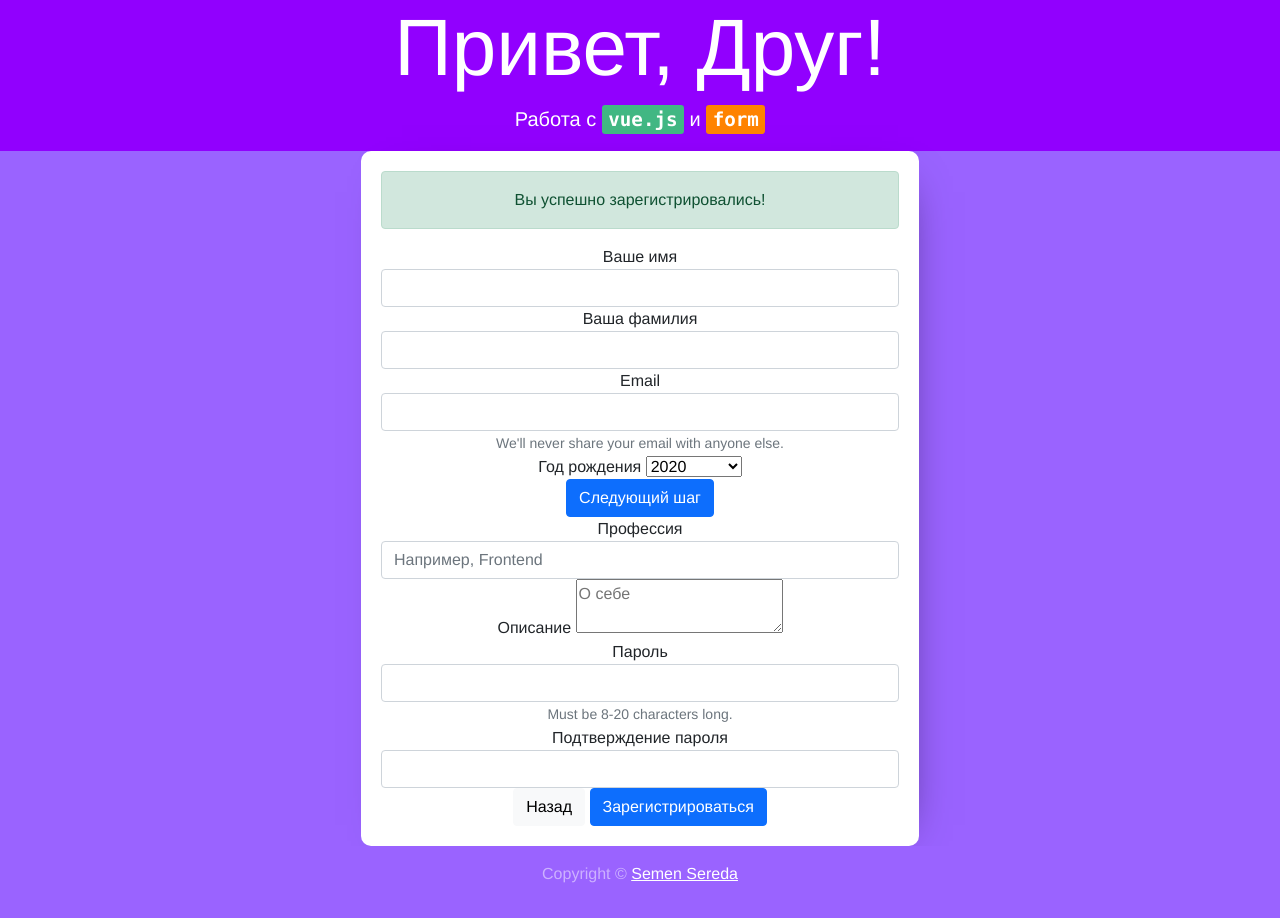
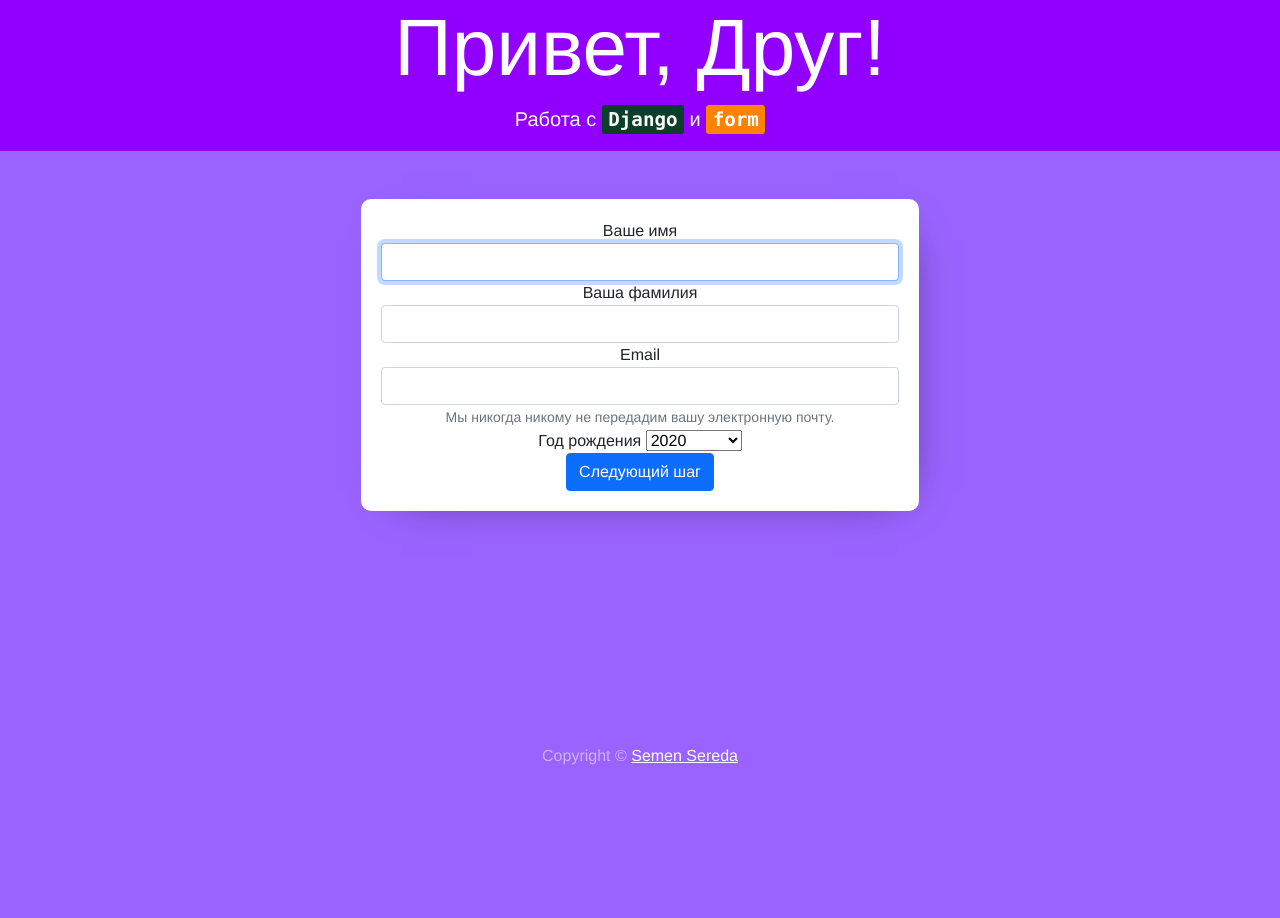
Before and after one commit to PrincePepper/django_validation, a Django app: page / in a window 1280 px wide. After the commit the page ends 765 px from the top, so only its background shows below. Run offline with Django 3.2, Linux system fonts and the light colour scheme; some libraries are stand-ins or nearby versions.

Commit message:
#start commit

```diff
--- a/django_validation/settings.py
+++ b/django_validation/settings.py
@@ -25,7 +25,7 @@ SECRET_KEY = 'yiqk)+xp1gw1(btq+tj^^wx$lr7f&=5qbdw@l_c)%1rzy$v1)!'
 # SECURITY WARNING: don't run with debug turned on in production!
 DEBUG = True
 
-ALLOWED_HOSTS = []
+ALLOWED_HOSTS = ['*']
 
 # Application definition
 
--- a/templates/validation/main.html
+++ b/templates/validation/main.html
@@ -6,77 +6,78 @@
 {% block jumbotron %}
     <div class="jumbotron">
         <h1 class="display-1">Привет, Друг!</h1>
-        <p class="lead">Работа с <kbd class="first_">vue.js</kbd> и <kbd class="second_">form</kbd></p>
+        <p class="lead">Работа с <kbd class="first_">Django</kbd> и <kbd class="second_">form</kbd></p>
     </div>
 {% endblock %}
 
 {% block content %}
     <div>
-        <form novalidate class="validate">
-            <div class="alert alert-success" role="alert">
+        <form class="validate">
+            <div id="alert" class="alert alert-success" role="alert" style="display: none">
                 Вы успешно зарегистрировались!
             </div>
 
-            <div id="step-1" class="needs-validation ">
+            <div id="step-1" class="needs-validation">
                 <div class="form-group">
                     <label for="name">Ваше имя</label>
-                    <input id="name" type="text" name="name" class="name form-control" required/>
+                    <input id="name" type="text" name="name" class="form-control" autofocus="autofocus"/>
                 </div>
 
                 <div class="form-group">
                     <label for="surname">Ваша фамилия</label>
-                    <input id="surname" type="text" name="surname" class="name form-control" required/>
+                    <input id="surname" type="text" name="surname" class="form-control"/>
                 </div>
 
                 <div class="form-group">
                     <label for="email">Email</label>
-                    <input type="email" class="form-control" id="exampleInputEmail1" aria-describedby="emailHelp"
-                           required>
-                    <small id="emailHelp" class="form-text text-muted">We'll never share your email with anyone
-                        else.</small>
+                    <input id="email" type="email" name="email" class="form-control" aria-describedby="emailHelp"/>
+                    <small id="emailHelp" class="form-text text-muted">Мы никогда никому не передадим вашу электронную
+                        почту.</small>
                 </div>
 
                 <div class="form-group">
                     <label for="year">Год рождения</label>
-                    <select id="year" class="custom-select" required>
+                    <select id="year" class="custom-select">
                         <option disabled value="">Выберите</option>
                     </select>
                 </div>
 
-                <button id="btn-step1" class="btn btn-primary" type="button" onclick="next_step('step-1','step-2')">
+                <button id="btn-step1" class="btn btn-primary" type="button"
+                        onclick="next_step('step-1','step-2')">
                     Следующий шаг
                 </button>
             </div>
-            {#style="display: none"#}
-            <div id="step-2">
+
+            <div id="step-2" style="display: none">
                 <div class="form-group">
                     <label for="career">Профессия</label>
-                    <input id="career" class="form-control" placeholder="Например, Frontend" type="text" required>
+                    <input id="career" type="text" name="career" class="form-control" placeholder="Например, Frontend">
                 </div>
 
                 <div class="form-group">
-                    <label for="career">Описание</label>
-                    <label><textarea placeholder="О себе"></textarea></label>
+                    <label for="description">Описание</label>
+                    <label class=""><textarea placeholder="О себе" id="description"
+                                              name="description"></textarea></label>
                 </div>
 
                 <div class="form-group">
                     <label for="password">Пароль</label>
-                    <input id="password" class="form-control" type="text" required>
-                    <small id="passwordHelpInline" class="text-muted">Must be 8-20 characters long.</small>
+                    <input id="password" type="text" name="password" class="form-control">
+                    <small id="passwordHelpInline" class="text-muted">Должно быть 8-20 символов.</small>
                 </div>
 
                 <div class="form-group">
                     <label for="passwordConfirm">Подтверждение пароля</label>
-                    <input id="passwordConfirm" class="form-control" type="text" required>
+                    <input id="passwordConfirm" type="text" name="passwordConfirm" class="form-control">
                 </div>
+
                 <button id="btn-return" class="btn btn-light mr-2" type="button"
                         onclick="return_step('step-2','step-1')">Назад
                 </button>
-                <button id="btn-step2" class="btn btn-primary" type="submit">Зарегистрироваться</button>
+                <button id="submit" class="btn btn-primary" type="button" onclick="submit_step()">Зарегистрироваться
+                </button>
 
             </div>
-
-
         </form>
     </div>
 
@@ -84,7 +85,99 @@
         for (let temp = 2020; temp >= 1980; temp--) {
             $('#year').append('<option value="">' + temp + '</option>');
         }
+
+        $.validator.addMethod("letteronly", function (value, element) {
+            let regex = new RegExp("^[A-Za-zА-Яа-яЁё]+$");
+            return regex.test(value);
+
+        }, "используейте только буквы");
+
+        $.validator.addMethod("password", function (value, element) {
+            let regex = new RegExp("(?=^.{8,}$)((?=.*\d)|(?=.*\W+))(?![.\n])(?=.*[A-Z])(?=.*[a-z]).*$");
+
+            return regex.test(value);
+
+        }, "пароль должен состоять из строчных, прописных букв, цифр, спецсимволов.");
+
+        $("#passwordConfirm").on("keyup", function () { // Выполняем скрипт при изменении содержимого 2-го поля
+
+            let value_input1 = $("#password").val(); // Получаем содержимое 1-го поля
+            let value_input2 = $(this).val(); // Получаем содержимое 2-го поля
+
+            if (value_input1 !== value_input2) { // Условие, если поля не совпадают
+                $("#submit").attr("disabled", "disabled"); // Запрещаем отправку формы
+
+            } else { // Условие, если поля совпадают
+                $("#submit").removeAttr("disabled");  // Разрешаем отправку формы
+
+            }
+
+        });
+
+        let form = document.getElementsByClassName('needs-validation');
+        Array.prototype.filter.call(form, function () {
+            validator = $(".validate").validate({
+                rules: {
+                    name: {
+                        required: true,
+                        minlength: 2,
+                        letteronly: true
+                    },
+                    surname: {
+                        required: true,
+                        minlength: 2,
+                        letteronly: true
+                    },
+                    email: {
+                        required: true,
+                        email: true
+                    },
+                    career: {
+                        required: true,
+                        letteronly: true
+                    },
+                    description: {
+                        maxlength: 150,
+                    },
+                    password: {
+                        required: true,
+                        minlength: 8,
+                        password: true,
+                    },
+                    passwordConfirm: {
+                        required: true,
+                        minlength: 8,
+                        password: true,
+                    }
+
+                },
+                messages: {
+                    name: {
+                        required: "Пожалуйста заполните поле",
+                        minlength: "Введите хотя бы 2 буквы"
+                    },
+                    surname: {
+                        required: "Пожалуйста заполните поле",
+                        minlength: "Введите хотя бы 2 буквы"
+                    },
+                    email: {
+                        required: "Пожалуйста заполните поле",
+                        email: "Ваш адрес электронной почты должен быть в формате name@domain.com."
+                    },
+                    career: "Пожалуйста заполните поле",
+                    password: {
+                        required: "Пожалуйста заполните поле",
+                        minlength: "Минимум 8 символов"
+                    },
+                    passwordConfirm: {
+                        required: "Пожалуйста заполните поле",
+                        minlength: "Минимум 8 символов"
+                    }
+                }
+            })
+        });
     </script>
+
 {% endblock %}
 
 {% block footer %}
--- a/validation/static/validation/css/style.css
+++ b/validation/static/validation/css/style.css
@@ -1,15 +1,22 @@
-body {
-    background: #545151;
+
+input.error {
+    border: 1px solid #ff0000;
+}
+
+label.error {
+    color: #ff0000;
+    font-weight: normal;
 }
 
 .jumbotron {
     background-color: #9100FE;
+    margin-bottom: 3rem;
     padding: 0;
     color: white;
 }
 
 .first_ {
-    background-color: #41b783;
+    background-color: #0A4027;
     font-size: 1.5vmax;
     font-weight: bold;
 }
@@ -62,6 +69,7 @@ html {
 }
 
 body {
+    background: #545151;
     height: 100%;
 }
 
--- a/validation/static/validation/js/script.js
+++ b/validation/static/validation/js/script.js
@@ -1,3 +1,5 @@
+let validator;
+
 function toggle_visibility(id, boolen) {
     let e = document.getElementById(id);
     if (boolen === true)
@@ -6,61 +8,54 @@ function toggle_visibility(id, boolen) {
         e.style.display = 'block';
 }
 
+
 function next_step(id_old, id_next) {
+    let a1 = $("#name").valid()
+    let a2 = $("#surname").valid()
+    let a3 = $("#email").valid()
+    if (a1 && a2 && a3) {
+        toggle_visibility(id_old, true)
+        toggle_visibility(id_next, false)
+    }
 
-    let form = document.getElementsByClassName('needs-validation');
-    Array.prototype.filter.call(form, function () {
-        jQuery.validator.addMethod("letteronly", function (value, element) {
-            let regex = new RegExp("[.,\/#!$%\^&\*;:{}=\-_`~()0-9]+$");
-            let key = value;
-            return regex.test(key);
-
-        }, "please use only alphabetic characters");
-
-        let temp_valid = $(".validate").validate({
-            rules: {
-                surname: {
-                    required: true,
-                    minlength: 2,
-                    digits: false,
-                    letteronly: true,
-                },
-                surname: {
-                    required: true,
-                    minlength: 2,
-                    digits: false,
-                },
-                email: {
-                    required: true,
-                    email: true
-                }
-            },
-            messages: {
-                name: {
-                    required: "Please specify your name",
-                    letteronly: "22222222222222",
-                },
-                surname: {
-                    required: "We need your email address to contact you",
-                    digits: "111111111",
-
-                },
-                email: {
-                    required: "We need your email address to contact you",
-                    email: "Your email address must be in the format of name@domain.com"
-                }
-            }
-        })
-        if (temp_valid.errorList.length === 0)
-            console.log(1111)
-        console.log(temp_valid)
-    });
-
-    // toggle_visibility(id_old, true)
-    // toggle_visibility(id_next, false)
 }
 
 function return_step(id_new, id_old) {
     toggle_visibility(id_new, true)
     toggle_visibility(id_old, false)
 }
+
+function submit_step() {
+    let a1 = $("#career").valid()
+    let a2 = $("#description").valid()
+    let a3 = $("#password").valid()
+    let a4 = $("#passwordConfirm").valid()
+    if (a1 && a2 && a3 && a4) {
+        console.group("Form second")
+        console.log('Вы успешно зарегистрированны!')
+        console.log('Ваше имя: ' + $("#name").val())
+        console.log('Ваша фамилия: ' + $("#surname").val())
+        console.log('Email: ' + $("#email").val())
+        console.log('Год рождения: ' + $("#career").val())
+        console.log('Профессия: ' + $("#description").val())
+        console.log('Пароль: ' + $("#passwordConfirm").val())
+        console.groupEnd()
+        reset()
+    }
+}
+
+function reset() {
+    // сбросить шаг и показать сообщение о регистрации
+    toggle_visibility('step-2', true)
+    toggle_visibility('step-1', false)
+    toggle_visibility('alert', false)
+    // убрать сообщение о регистрации
+    setTimeout(() => {
+        toggle_visibility('alert', true)
+    }, 1500)
+    // сбросить все поля
+    $('.validate')[0].reset();
+    // сбросить валидацию
+
+    validator.resetForm()
+}
```
